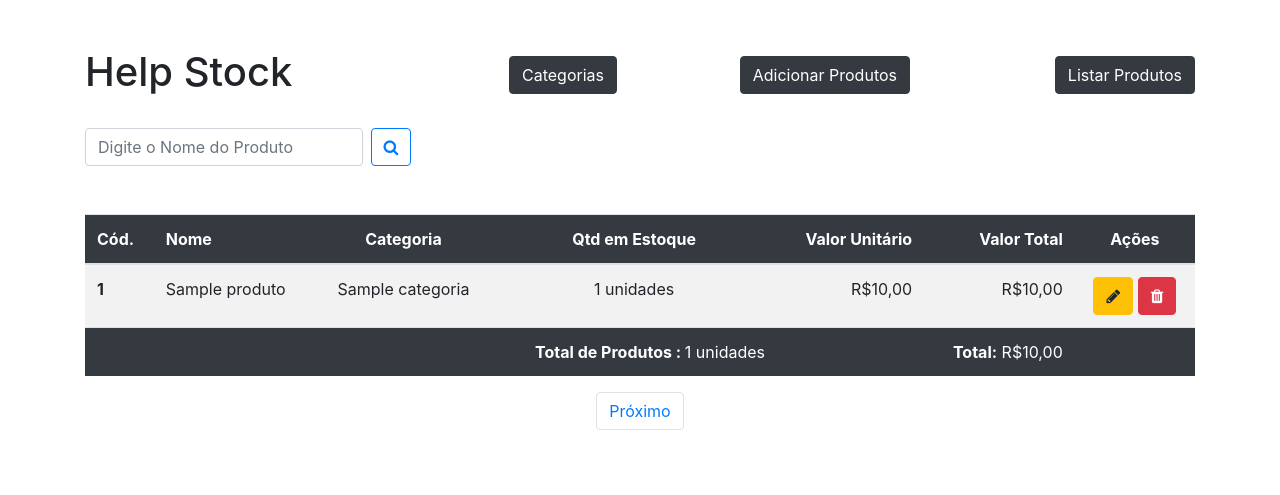
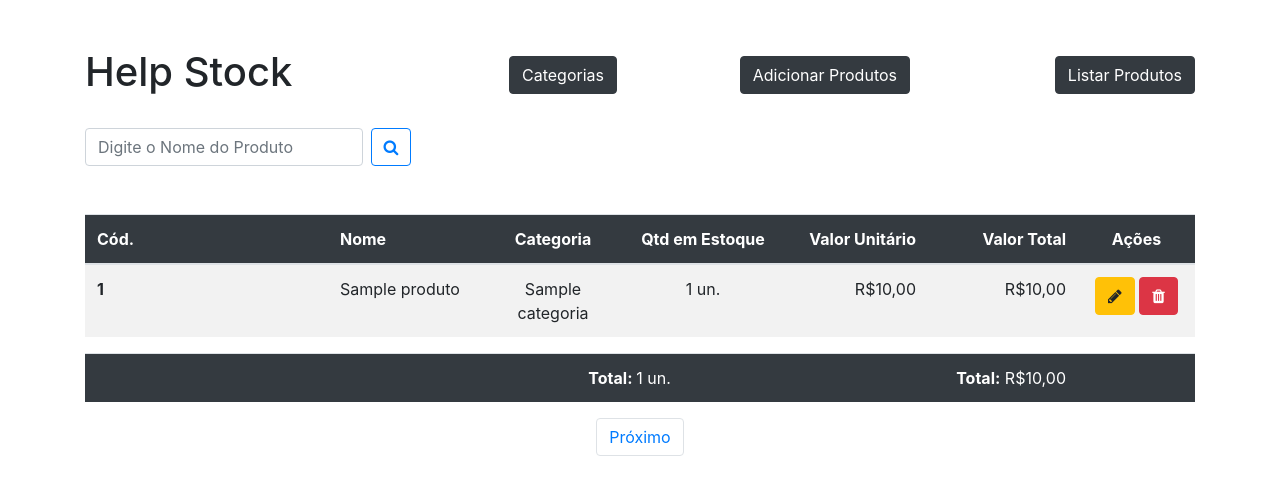
Before and after one commit to rafaelfernandes98/help_stock, a PHP site: page / in a window 1280 px wide. Shown: the top 495 px of the page. Run offline with PHP 8.4, Linux system fonts and the light colour scheme; tables that the repository leaves empty or names only in its code hold one stand-in row (values such as "Sample post"); some libraries are stand-ins or nearby versions.

Commit message:
alteracoes_layout

```diff
--- a/application/view/home/index.php
+++ b/application/view/home/index.php
@@ -15,31 +15,44 @@ use Mini\Libs\Formatacoes;
 
 
 
-  <div class="table-responsive ">
-    <table class="table table-striped mt-5 ">
+  <div class="table-responsive">
+    <table class="table table-striped mt-5">
       <thead class="tfooter ">
         <tr>
           <th scope="col">Cód.</th>
-          <th scope="col">Nome</th>
-          <th class="text-center" scope="col">Categoria</th>
-          <th class="text-center" scope="col">Qtd em Estoque</th>
-          <th class="text-right" scope="col">Valor Unitário</th>
-          <th class="text-right" scope="col">Valor Total</th>
+          <th style="width: 150px;" scope="col">Nome</th>
+          <th style="width: 150px;" class="text-center" scope="col">Categoria</th>
+          <th style="width: 150px;" class="text-center" scope="col">Qtd em Estoque</th>
+          <th style="width: 150px;" class="text-right" scope="col">Valor Unitário</th>
+          <th style="width: 150px;" class="text-right" scope="col">Valor Total</th>
 
-          <th scope="col" class="text-center">Ações</th>
+          <th style="width: 117px;" scope="col" class="text-center">Ações</th>
         </tr>
       </thead>
       <tbody class="">
         <?php
         $qtd_total = 0;
         $valor_total = 0;
+        if ($produtos == null) { ?>
+          <tr>
+            <td></td>
+            <td></td>
+            <td></td>
+
+            <td class="text-center">Nenhum Produto Encontrado</td>
+            <td></td>
+            <td></td>
+            <td></td>
+
+          </tr>
+        <?php }
 
         foreach ($produtos as $produto) {
-          if ($produto->qtd_estoque != 0 || $produto->qtd_estoque > 1) {
-            $unidade = " unidades";
-          } else {
-            $unidade = " unidade";
-          }
+          // if ($produto->qtd_estoque != 0 || $produto->qtd_estoque > 1) {
+          //   $unidade = " unidades";
+          // } else {
+          $unidade = " un.";
+          // }
 
           $qtd_total += $produto->qtd_estoque;
           $valor_total_por_produto = $produto->valor_produto * $produto->qtd_estoque;
@@ -60,23 +73,25 @@ use Mini\Libs\Formatacoes;
           </tr>
 
         <?php }
-        if ($qtd_total != 0 || $qtd_total > 1) {
-          $unidade = " unidades";
-        } else {
-          $unidade = " unidade";
-        }
+        // if ($qtd_total != 0 || $qtd_total > 1) {
+        //   $unidade = " unidades";
+        // } else {
+        $unidade = " un.";
+        // }
 
 
         ?>
 
+    </table>
+    <table class="table table-striped">
       <tr class="tfooter">
         <td></td>
         <td></td>
         <td></td>
-          <td class="text-right"><b>Total de Produtos : </b><?= $qtd_total . $unidade ?></td>
         <td></td>
+        <td class="text-right"><b>Total: </b><?= $qtd_total . $unidade ?></td>
         <td class="text-right"><b>Total:</b> R$<?= Formatacoes::maskMoney($valor_total) ?></td>
-          <td></td>
+        <td style="width: 117px;"></td>
       </tr>
 
       </tbody>
@@ -156,8 +171,8 @@ use Mini\Libs\Formatacoes;
         <div class="box-input">
           <label for="categoria_update"><b>Categoria:</b></label>
           <select name="categoria" id="categoria_update" class="form-control cat_select mb-4 text-right">
-            <?php foreach($categorias as $categoria){ ?>
-              <option value="<?= $categoria->id ?>"><?=$categoria->nome?></option>
+            <?php foreach ($categorias as $categoria) { ?>
+              <option value="<?= $categoria->id ?>"><?= $categoria->nome ?></option>
             <?php } ?>
           </select>
         </div>
```
Lines whose indentation alone changed are shown as unchanged.
